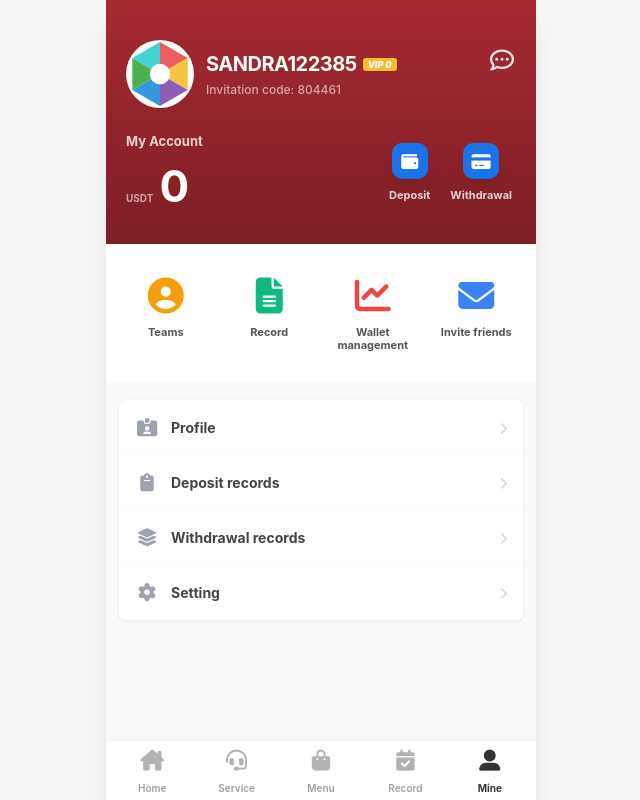
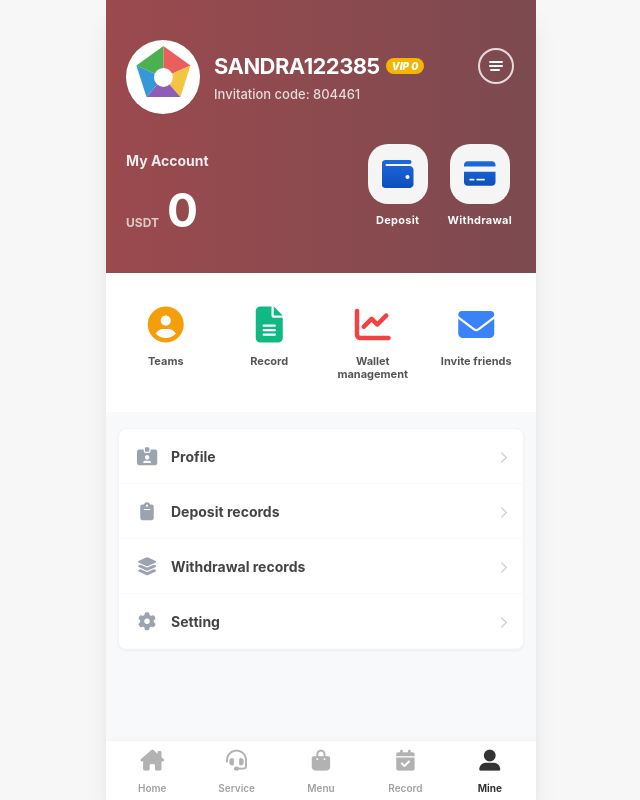
Before and after one commit to azaam-10/itiwang.com, a React (Vite) app: page / in a window 1280 px wide. Shown: the whole page, without its empty margins (319-959 px from the left). Built offline with nearby package versions, Linux system fonts and the light colour scheme.

Commit message:
fix: Refine UI elements for pixel-perfect clone
Adjusted styling for gradient header, avatar logo, and account section elements to precisely match the reference screenshot. This includes updating colors, sizes, border-radius, and icon styles for a more accurate visual representation.

```diff
--- a/components/AccountSection.tsx
+++ b/components/AccountSection.tsx
@@ -2,34 +2,30 @@ import React from 'react';
 
 const AccountSection: React.FC = () => {
   return (
-    <div className="px-5 mt-5 mb-3 flex justify-between items-end">
+    <div className="px-5 mt-7 mb-4 flex justify-between items-end">
       <div className="flex flex-col text-white">
-        <span className="text-[13px] font-bold mb-3 opacity-80">My Account</span>
+        <span className="text-[14px] font-bold mb-4 opacity-90">My Account</span>
         <div className="flex items-baseline">
-          <span className="text-[10px] font-bold mr-1.5 opacity-60">USDT</span>
-          <span className="text-[44px] font-bold leading-none">0</span>
+          <span className="text-[12px] font-bold mr-2 opacity-70">USDT</span>
+          <span className="text-[46px] font-bold leading-none">0</span>
         </div>
       </div>
 
-      <div className="flex space-x-5 pr-1 mb-1">
-        {/* Deposit Button */}
+      <div className="flex space-x-5 pr-1 pb-1">
+        {/* Deposit Button: Rounded square #F5F5F5 with blue gradient icon */}
         <div className="flex flex-col items-center">
-          <div className="w-13 h-13 bg-white squircle flex items-center justify-center shadow-lg mb-2 active:scale-95 transition-transform">
-             <div className="w-9 h-9 bg-[#1a73e8] rounded-[10px] flex items-center justify-center">
-               <i className="fa-solid fa-wallet text-white text-[17px]"></i>
-             </div>
+          <div className="action-card mb-2">
+             <i className="fa-solid fa-wallet icon-gradient"></i>
           </div>
-          <span className="text-white text-[11px] font-bold opacity-80">Deposit</span>
+          <span className="text-white text-[11px] font-bold tracking-wide">Deposit</span>
         </div>
 
-        {/* Withdrawal Button */}
+        {/* Withdrawal Button: Rounded square #F5F5F5 with blue gradient icon */}
         <div className="flex flex-col items-center">
-          <div className="w-13 h-13 bg-white squircle flex items-center justify-center shadow-lg mb-2 active:scale-95 transition-transform">
-             <div className="w-9 h-9 bg-[#1a73e8] rounded-[10px] flex items-center justify-center">
-               <i className="fa-solid fa-credit-card text-white text-[17px]"></i>
-             </div>
+          <div className="action-card mb-2">
+             <i className="fa-solid fa-credit-card icon-gradient" style={{ fontSize: '28px' }}></i>
           </div>
-          <span className="text-white text-[11px] font-bold opacity-80">Withdrawal</span>
+          <span className="text-white text-[11px] font-bold tracking-wide">Withdrawal</span>
         </div>
       </div>
     </div>
--- a/components/Header.tsx
+++ b/components/Header.tsx
@@ -2,32 +2,37 @@ import React from 'react';
 
 const Header: React.FC = () => {
   return (
-    <div className="flex items-start justify-between px-5 pt-10 pb-1 relative">
-      <div className="flex items-center space-x-3">
-        {/* Adjusted Avatar: Clean segments with white center to match the original logo */}
-        <div className="w-[68px] h-[68px] rounded-full bg-white flex items-center justify-center overflow-hidden shadow-sm p-0.5">
-          <svg viewBox="0 0 100 100" className="w-full h-full">
-            <path d="M50 50 L50 0 L93.3 25 Z" fill="#ec5e5e" /> {/* Red */}
-            <path d="M50 50 L93.3 25 L93.3 75 Z" fill="#f4c542" /> {/* Yellow */}
-            <path d="M50 50 L93.3 75 L50 100 Z" fill="#8e5db5" /> {/* Purple */}
-            <path d="M50 50 L50 100 L6.7 75 Z" fill="#3498db" />  {/* Blue */}
-            <path d="M50 50 L6.7 75 L6.7 25 Z" fill="#4cb050" />  {/* Green */}
-            <path d="M50 50 L6.7 25 L50 0 Z" fill="#46d2d2" />   {/* Cyan */}
-            <circle cx="50" cy="50" r="16" fill="#fff" />
+    <div className="flex items-start justify-between px-5 pt-10 pb-0.5 relative">
+      <div className="flex items-center space-x-3.5">
+        {/* Avatar: Centered 5-point star design logo */}
+        <div className="w-[74px] h-[74px] rounded-full bg-white flex items-center justify-center overflow-hidden shadow-sm">
+          <svg viewBox="0 0 100 100" className="w-[85%] h-[85%]">
+            <path d="M50 50 L50 0 L93 31 L50 50 Z" fill="#ec5e5e" />
+            <path d="M50 50 L93 31 L77 81 L50 50 Z" fill="#f4c542" />
+            <path d="M50 50 L77 81 L23 81 L50 50 Z" fill="#8e5db5" />
+            <path d="M50 50 L23 81 L7 31 L50 50 Z" fill="#3498db" />
+            <path d="M50 50 L7 31 L50 0 L50 50 Z" fill="#4cb050" />
+            <circle cx="50" cy="50" r="15" fill="#fff" />
           </svg>
         </div>
 
         <div className="flex flex-col">
           <div className="flex items-center">
-            <span className="text-white text-[20px] font-bold tracking-tight">SANDRA122385</span>
+            <span className="text-[#FFFFFF] text-[22px] font-bold tracking-tight">SANDRA122385</span>
             <div className="vip-badge">VIP 0</div>
           </div>
-          <span className="text-white/60 text-[12px] mt-0.5 font-medium">Invitation code: 804461</span>
+          <span className="text-white/80 text-[13px] mt-0.5 font-medium">Invitation code: 804461</span>
         </div>
       </div>
 
-      <div className="pt-2 pr-0.5 opacity-90">
-        <i className="fa-regular fa-comment-dots text-white text-[24px]"></i>
+      <div className="pt-2 pr-0.5">
+        <div className="w-9 h-9 border-2 border-white/80 rounded-full flex items-center justify-center">
+          <div className="flex flex-col space-y-[2px] items-center">
+             <div className="w-3.5 h-[2px] bg-white rounded-full"></div>
+             <div className="w-3.5 h-[2px] bg-white rounded-full"></div>
+             <div className="w-2.5 h-[2px] bg-white rounded-full self-start ml-[1px]"></div>
+          </div>
+        </div>
       </div>
     </div>
   );
--- a/index.html
+++ b/index.html
@@ -14,24 +14,23 @@
       font-family: -apple-system, BlinkMacSystemFont, "Segoe UI", Roboto, "Helvetica Neue", Arial, sans-serif;
       -webkit-font-smoothing: antialiased;
     }
-    /* Adjusted gradient: Lighter and more vibrant red-to-darker-red as per the original screenshot */
+    /* Exact horizontal gradient specification */
     .custom-gradient {
-      background: linear-gradient(180deg, #a62a32 0%, #7d1e25 100%);
+      background: linear-gradient(90deg, #9B4A4E 0%, #7C4A50 100%);
     }
     .vip-badge {
-      background-color: #fdb933;
-      color: white;
-      font-size: 9px;
-      padding: 1px 5px;
-      border-radius: 3px;
+      background-color: #F5B400;
+      color: #FFFFFF;
+      font-size: 10px;
+      padding: 1px 6px;
+      border-radius: 8px;
       font-weight: 900;
       font-style: italic;
       line-height: 1;
       display: inline-flex;
       align-items: center;
-      height: 13px;
+      height: 16px;
       margin-left: 6px;
-      box-shadow: 0 1px 2px rgba(0,0,0,0.1);
     }
     /* Hide scrollbar */
     ::-webkit-scrollbar {
@@ -43,9 +42,27 @@
     .inactive-tab {
       color: #9ca3af !important;
     }
-    /* Squircle shape for account buttons - slightly less rounded than before */
-    .squircle {
-      border-radius: 18px;
+    /* Action button container specification */
+    .action-card {
+      background-color: #F5F5F5;
+      border-radius: 20px;
+      display: flex;
+      align-items: center;
+      justify-content: center;
+      width: 60px;
+      height: 60px;
+      transition: transform 0.1s;
+    }
+    .action-card:active {
+      transform: scale(0.95);
+    }
+    /* Blue gradient for icons */
+    .icon-gradient {
+      background: linear-gradient(to bottom, #1F6AE1 0%, #0B4DB8 100%);
+      -webkit-background-clip: text;
+      -webkit-text-fill-color: transparent;
+      display: inline-block;
+      font-size: 32px;
     }
   </style>
 <script type="importmap">
```
